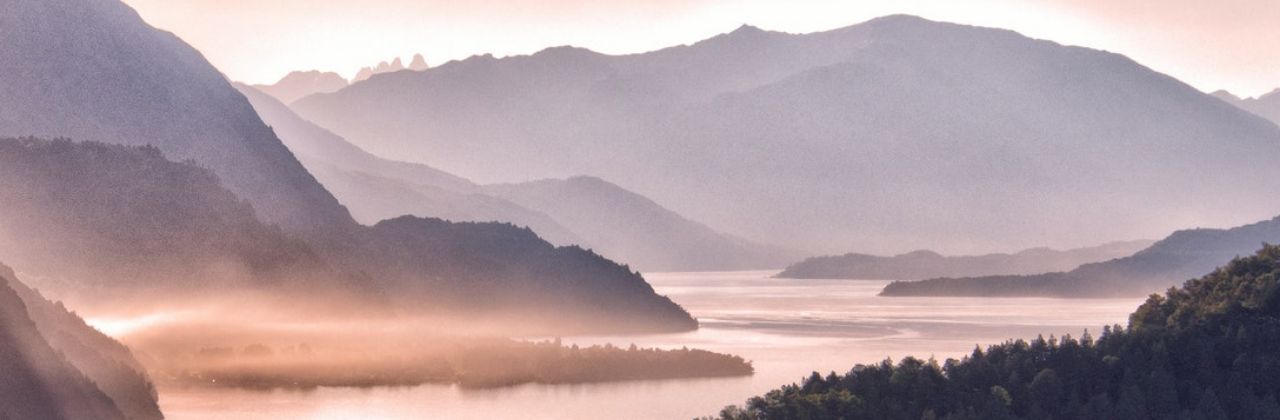
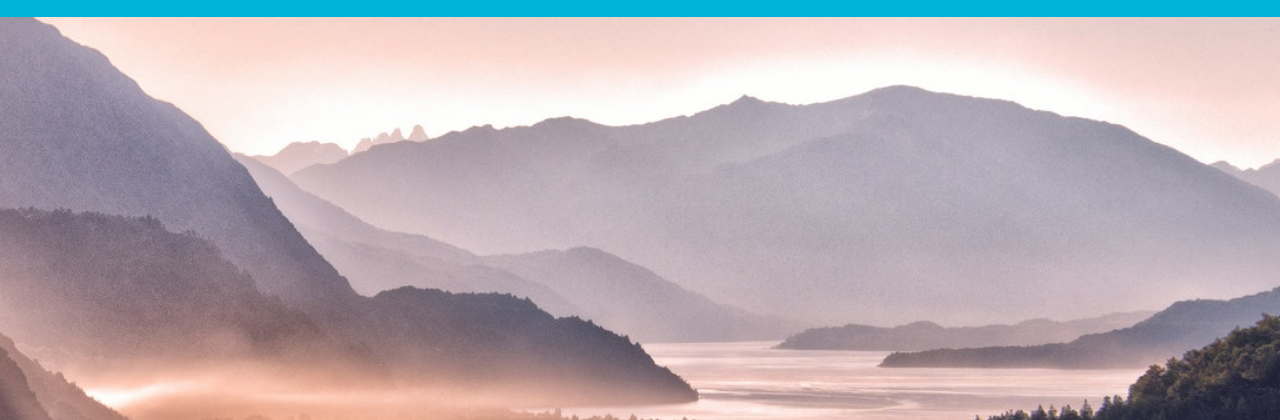
Before and after one commit to agustin021299/Primer_repositorio, a plain HTML site: page index.html in a window 1280 px wide. Shown: the part 254-674 px from the top of the page. Drawn offline with nearby package versions, Linux system fonts and the light colour scheme; a web font is replaced by a local one.

Commit message:
cambios bootstrap

```diff
--- a/index.html
+++ b/index.html
@@ -8,8 +8,8 @@
     <link rel="stylesheet" href="css/style.css">
     <link href="https://fonts.googleapis.com/css2?family=Courgette&family=Ephesis&family=Great+Vibes&display=swap" rel="stylesheet">
    <!-- CSS only-->
-<!--<link href="https://cdn.jsdelivr.net/npm/bootstrap@5.2.0/dist/css/bootstrap.min.css" rel="stylesheet" integrity="sha384-gH2yIJqKdNHPEq0n4Mqa/HGKIhSkIHeL5AyhkYV8i59U5AR6csBvApHHNl/vI1Bx" crossorigin="anonymous">
--->
+<link href="https://cdn.jsdelivr.net/npm/bootstrap@5.2.0/dist/css/bootstrap.min.css" rel="stylesheet" integrity="sha384-gH2yIJqKdNHPEq0n4Mqa/HGKIhSkIHeL5AyhkYV8i59U5AR6csBvApHHNl/vI1Bx" crossorigin="anonymous">
+
 </head>
 <body class="cuerpoInicio">
     <header>
```
Also changed, not shown: paginas/rutas.html (+2 -2 lines).
